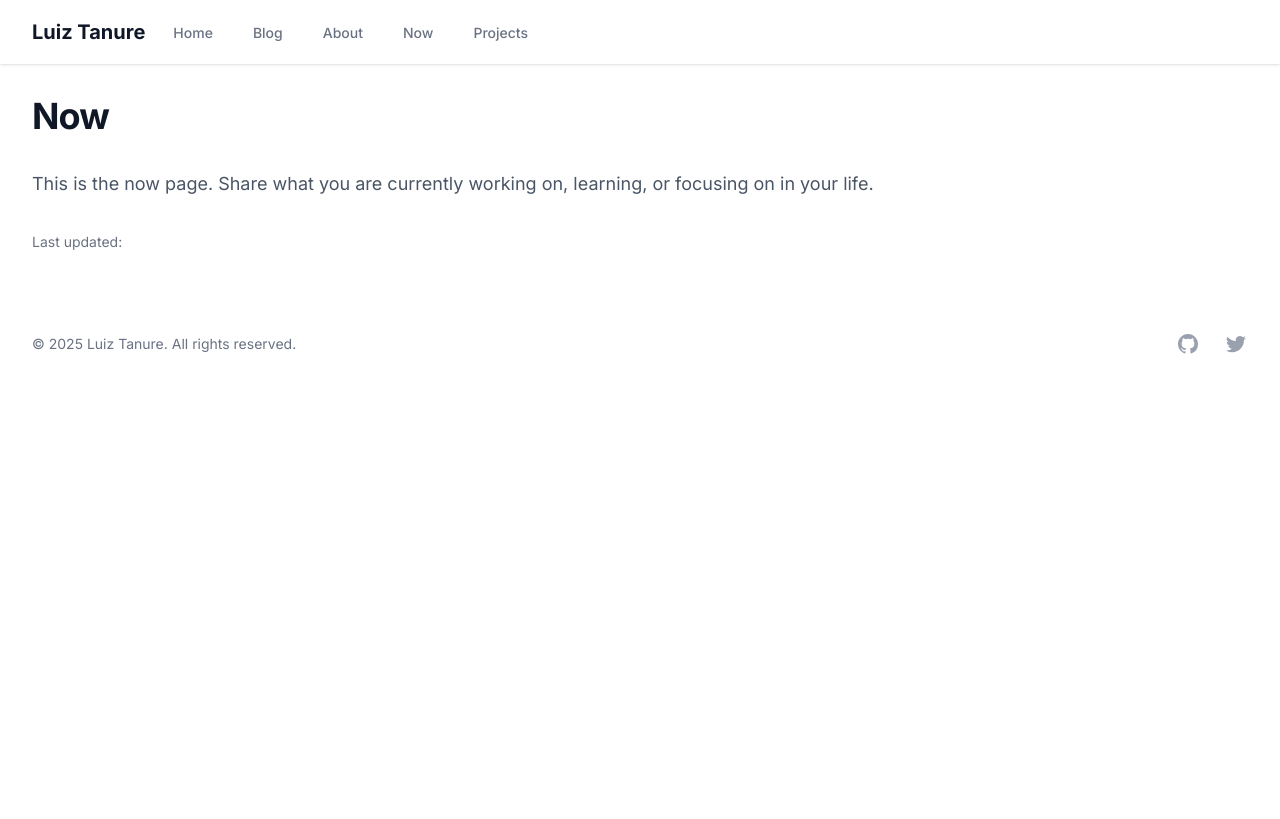
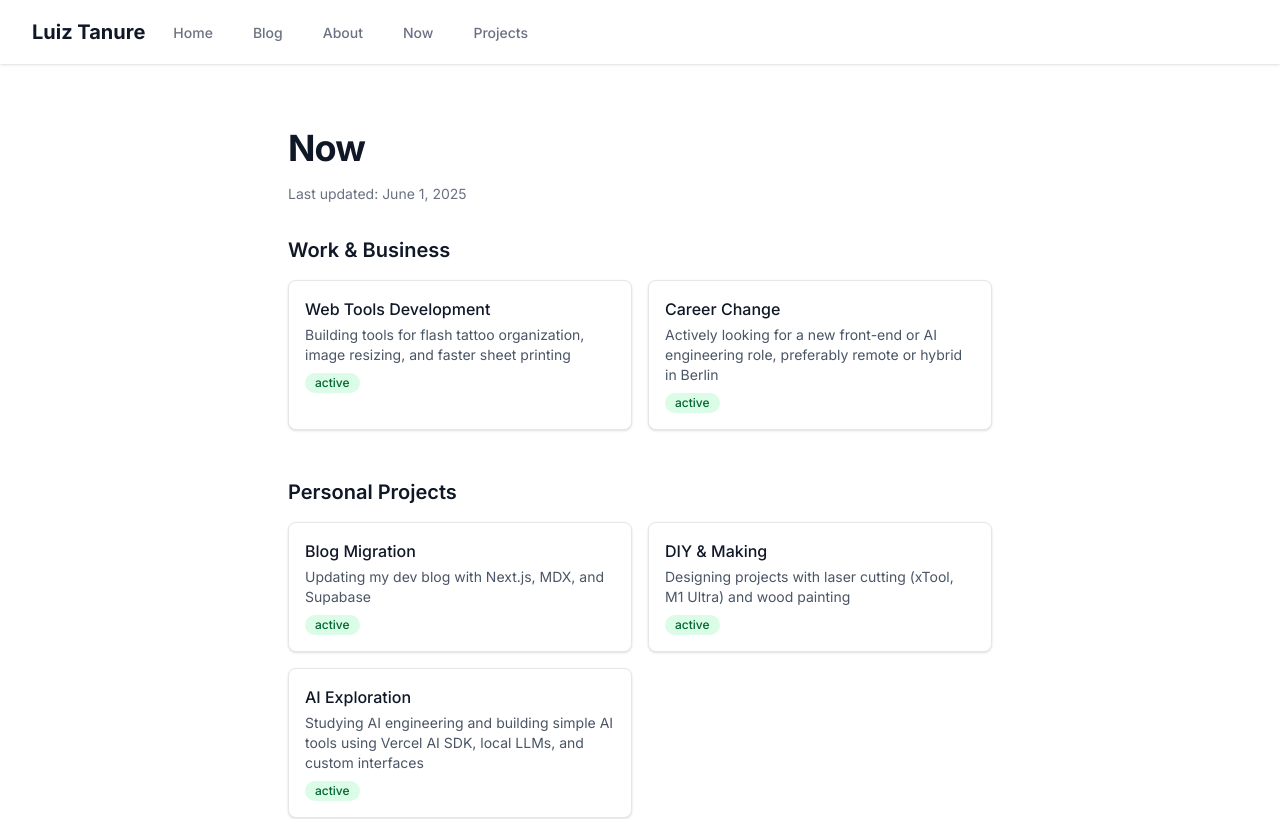
Before and after one commit to letanure/letanure, a Next.js app in the folder blog/: page /now in a window 1280 px wide. Shown: the top 819 px of the page. Built offline with nearby package versions, Linux system fonts and the light colour scheme.

Commit message:
Update blog README with correct repository link, add profile image, and enhance 'Now' page structure with new content categories and improved layout. Refactor 'About' and 'Now' JSON content for better clarity and detail.

```diff
--- a/blog/src/app/layout.tsx
+++ b/blog/src/app/layout.tsx
@@ -86,7 +86,7 @@ export default function RootLayout({
 							</p>
 							<div className="flex space-x-6">
 								<a
-									href="https://github.com/yourusername"
+									href="https://github.com/letanure"
 									target="_blank"
 									rel="noopener noreferrer"
 									className="text-gray-400 hover:text-gray-500 dark:hover:text-gray-300"
@@ -107,7 +107,7 @@ export default function RootLayout({
 									</svg>
 								</a>
 								<a
-									href="https://twitter.com/yourusername"
+									href="https://twitter.com/tanure"
 									target="_blank"
 									rel="noopener noreferrer"
 									className="text-gray-400 hover:text-gray-500 dark:hover:text-gray-300"
--- a/blog/src/app/now/page.tsx
+++ b/blog/src/app/now/page.tsx
@@ -1,104 +1,76 @@
 import type { Metadata } from "next";
-import fs from "node:fs/promises";
-import path from "node:path";
 import { generateMetadata as generateSiteMetadata } from "@/app/metadata";
-import { getTranslation } from "@/i18n";
-import type { NowContent } from "@/types/content";
 import { generateWebPageSchema } from "@/utils/schema";
 import { siteConfig } from "@/config/site";
-
-const t = getTranslation();
+import { readFile } from "node:fs/promises";
+import { join } from "node:path";
+import { formatDate } from "@/app/blog/utils";
+import type { NowContent, NowCategory } from "@/types/content";
 
 export const metadata: Metadata = generateSiteMetadata({
-	title: t.now.title,
-	description: t.now.description,
+	title: "Now",
+	description: "What I'm currently focused on",
 	path: "/now",
 });
 
-async function getNowContent(locale = "en"): Promise<NowContent> {
-	const filePath = path.join(
-		process.cwd(),
-		`src/content/json/now.${locale}.json`,
-	);
-	const data = await fs.readFile(filePath, "utf8");
-	const content = JSON.parse(data);
-
-	// Validate the content structure
-	if (!content || typeof content !== "object") {
-		throw new Error("Invalid now content: content must be an object");
-	}
-
-	if (!content.title || typeof content.title !== "string") {
-		throw new Error("Invalid now content: title must be a string");
-	}
-
-	if (!content.body || typeof content.body !== "string") {
-		throw new Error("Invalid now content: body must be a string");
-	}
-
-	return content as NowContent;
+async function getNowContent(): Promise<NowContent> {
+	const filePath = join(process.cwd(), "src", "content", "json", "now.en.json");
+	const content = await readFile(filePath, "utf-8");
+	return JSON.parse(content);
 }
 
 export default async function NowPage() {
-	try {
 	const content = await getNowContent();
-		const nowUrl = `${siteConfig.url}/now`;
+	const { categories, lastUpdated } = content;
+
 	const schema = generateWebPageSchema({
-			title: content.title,
-			description: t.now.description,
-			url: nowUrl,
+		title: "Now",
+		description: "What I'm currently focused on",
+		url: `${siteConfig.url}/now`,
 	});
 
 	return (
-			<>
+		<article className="mx-auto max-w-3xl px-4 py-8 sm:px-6 lg:px-8">
 			<script
 				type="application/ld+json"
-					suppressHydrationWarning
-					{...{ __html: JSON.stringify(schema) }}
+				dangerouslySetInnerHTML={{ __html: JSON.stringify(schema) }}
 			/>
-				<article
-					className="prose prose-gray dark:prose-invert max-w-none"
-					aria-labelledby="now-title"
+			<header className="mb-8">
+				<h1 className="text-3xl font-bold tracking-tight text-gray-900 sm:text-4xl">
+					Now
+				</h1>
+				<p className="mt-4 text-sm text-gray-500">
+					Last updated: {formatDate(lastUpdated)}
+				</p>
+			</header>
+
+			<div className="space-y-12">
+				{categories.map((category: NowCategory) => (
+					<section key={category.name} className="space-y-4">
+						<h2 className="text-xl font-semibold text-gray-900">
+							{category.name}
+						</h2>
+						<div className="grid gap-4 sm:grid-cols-2">
+							{category.items.map((item) => (
+								<div
+									key={item.title}
+									className="rounded-lg border border-gray-200 bg-white p-4 shadow-sm transition-shadow hover:shadow-md"
 								>
-					<h1
-						id="now-title"
-						className="text-3xl font-bold tracking-tight text-gray-900 dark:text-white sm:text-4xl"
-					>
-						{content.title}
-					</h1>
-					<div
-						className="mt-6 text-lg leading-8 text-gray-600 dark:text-gray-300"
-						aria-label={t.a11y.postContent}
-					>
-						{content.body}
+									<h3 className="font-medium text-gray-900">{item.title}</h3>
+									<p className="mt-1 text-sm text-gray-600">
+										{item.description}
+									</p>
+									{item.status && (
+										<span className="mt-2 inline-flex items-center rounded-full bg-green-100 px-2.5 py-0.5 text-xs font-medium text-green-800">
+											{item.status}
+										</span>
+									)}
 								</div>
-					<div className="mt-8 text-sm text-gray-500 dark:text-gray-400">
-						Last updated: {content.lastUpdated}
+							))}
 						</div>
-				</article>
-			</>
-		);
-	} catch (error) {
-		console.error("Error loading now content:", error);
-		return (
-			<article
-				className="prose prose-gray dark:prose-invert max-w-none"
-				aria-labelledby="error-title"
-			>
-				<h1
-					id="error-title"
-					className="text-3xl font-bold tracking-tight text-gray-900 dark:text-white sm:text-4xl"
-				>
-					{t.now.title}
-				</h1>
-				<div
-					className="mt-6 text-lg leading-8 text-gray-600 dark:text-gray-300"
-					role="alert"
-					aria-label={t.a11y.errorMessage}
-				>
-					{t.errors.loadingNow}
+					</section>
+				))}
 			</div>
 		</article>
 	);
 }
-}
--- a/blog/src/content/json/about.en.json
+++ b/blog/src/content/json/about.en.json
@@ -2,7 +2,7 @@
 	"title": "About Me",
 	"subtitle": "Frontend Developer & Tech Enthusiast",
 	"hero": {
-		"image": "/images/profile.jpg",
+		"image": "/Luiz-tanure.jpeg",
 		"alt": "Profile picture",
 		"brief": "I'm a passionate frontend developer with over 20 years of experience in building modern web applications. I love creating beautiful, accessible, and performant user interfaces that make a difference."
 	},
@@ -12,77 +12,165 @@
 				"name": "Frontend",
 				"items": [
 					"React",
+					"TypeScript",
 					"Next.js",
-					"TypeScript",
 					"Tailwind CSS",
 					"HTML5",
-					"CSS3"
+					"CSS3",
+					"Vitest",
+					"Micro-Frontends ",
+					"Vercel AI SDK"
 				]
 			},
 			{
 				"name": "Backend",
-				"items": ["Node.js", "Express", "PostgreSQL", "MongoDB", "GraphQL"]
+				"items": [
+					"Node.js",
+					"Express",
+					"PostgreSQL",
+					"MongoDB",
+					"GraphQL",
+					"Supabase",
+					"Prisma",
+					"Cloudinary",
+					"Serverless Architectures"
+				]
 			},
 			{
 				"name": "Tools & Others",
-				"items": ["Git", "Docker", "AWS", "Jest", "Cypress", "Figma"]
+				"items": [
+					"Git",
+					"Docker",
+					"AWS",
+					"Vercel",
+					"Jest",
+					"Cypress",
+					"Figma",
+					"Biome",
+					"Markdown",
+					"Playwright"
+				]
 			}
 		]
 	},
 	"experience": [
 		{
 			"title": "Senior Frontend Developer",
-			"company": "Tech Company",
-			"period": "2020 - Present",
-			"description": "Leading frontend development for enterprise applications, mentoring junior developers, and implementing best practices."
+			"company": "OLX",
+			"period": "Dec 2021 - Present",
+			"description": "Maintaining and enhancing the legacy checkout platform using React PWA and federated modules (React + Svelte). Contributed to the migration to a modern platform using module federation. Led GDPR compliance and cookie management efforts, promoted coding best practices, and implemented accessibility standards (EN 301 549, WCAG 2.0)."
 		},
 		{
 			"title": "Frontend Developer",
-			"company": "Digital Agency",
-			"period": "2015 - 2020",
-			"description": "Developed responsive web applications and collaborated with designers to create engaging user experiences."
+			"company": "SumUp",
+			"period": "Oct 2020 - Dec 2021",
+			"description": "Worked on the Core Platform team improving architecture and developer experience. Led the transition to micro frontends and optimized development workflows for better DX."
 		},
 		{
-			"title": "Web Developer",
-			"company": "Startup",
-			"period": "2010 - 2015",
-			"description": "Built and maintained various web applications using modern technologies and frameworks."
+			"title": "Full Stack Engineer",
+			"company": "GetYourGuide",
+			"period": "Nov 2019 - Oct 2020",
+			"description": "Led migration of the product page from legacy stack to Vue.js with SSR and Kafka-powered A/B testing. Designed APIs and ensured feature stability during the transition."
+		},
+		{
+			"title": "Full-Stack Developer",
+			"company": "crvsh",
+			"period": "Aug 2018 - Oct 2019",
+			"description": "Defined stack, architecture, coding standards and led the frontend team. Delivered platforms like Vodafone IoT and auction testing tools."
+		},
+		{
+			"title": "Front End Tech Leader",
+			"company": "URBANARA",
+			"period": "Jun 2016 - Jul 2018",
+			"description": "Built the Vue.js storefront, defined frontend architecture, coding practices, internal tools, and maintained legacy PHP systems."
+		},
+		{
+			"title": "Senior Frontend Developer",
+			"company": "Klickrent",
+			"period": "Aug 2015 - Aug 2016",
+			"description": "Built the first Angular storefront, trained the team, introduced development and performance best practices."
+		},
+		{
+			"title": "Front End Tech Leader",
+			"company": "ClickBus",
+			"period": "Aug 2013 - May 2015",
+			"description": "Led architecture, hiring, coaching, and delivery of features. Worked closely with PMs and stakeholders."
+		},
+		{
+			"title": "Senior Frontend Developer",
+			"company": "Locaweb",
+			"period": "Jul 2012 - Aug 2014",
+			"description": "Created style guides and open-source UI libraries. Focused on performance and modern web best practices."
+		},
+		{
+			"title": "Senior Frontend Developer",
+			"company": "Vorttex",
+			"period": "Nov 2011 - May 2013",
+			"description": "Defined stack and rules, built internal tools and hot-sites for enterprise clients."
+		},
+		{
+			"title": "Senior Frontend Developer",
+			"company": "Codeminer42",
+			"period": "Mar 2012 - Dec 2012",
+			"description": "Developed MVPs for multiple startups using Backbone, jQuery, and Ruby on Rails."
+		},
+		{
+			"title": "Frontend Lead",
+			"company": "Rede Bandeirantes de Televisão",
+			"period": "Mar 2010 - Feb 2012",
+			"description": "Architected and implemented the new portal, CMS, and campaign hot-sites."
+		},
+		{
+			"title": "Senior Frontend Developer",
+			"company": "Inter.net Brasil",
+			"period": "Oct 2010 - Apr 2011",
+			"description": "Designed architecture and developed CMSs, e-commerce, Facebook apps, and web games."
 		}
 	],
 	"interests": [
 		{
-			"title": "Open Source",
-			"description": "Contributing to open-source projects and sharing knowledge with the community.",
+			"title": "Open Source & Community",
+			"description": "Building and sharing tools, contributing to the frontend ecosystem, and supporting developer communities.",
 			"icon": "code"
 		},
 		{
-			"title": "Photography",
-			"description": "Capturing moments and exploring different photography techniques.",
-			"icon": "camera"
+			"title": "Design & Aesthetics",
+			"description": "Exploring clean, accessible design systems and blending technology with visual arts, from tattoo flash to Art Nouveau interfaces.",
+			"icon": "palette"
 		},
 		{
-			"title": "Hiking",
-			"description": "Exploring nature trails and enjoying outdoor activities.",
-			"icon": "mountain"
+			"title": "DIY Projects",
+			"description": "Creating tools, furniture, and decorations using laser cutters and woodworking. Passionate about functional aesthetics.",
+			"icon": "tool"
+		},
+		{
+			"title": "Language & Culture",
+			"description": "Learning German and engaging in cross-cultural experiences across Brazil, Germany, and Italy.",
+			"icon": "language"
+		},
+		{
+			"title": "Human-Centered Tech",
+			"description": "Interested in AI, productivity, and building digital tools that solve real human problems, especially in creative industries.",
+			"icon": "lightbulb"
 		}
 	],
 	"contact": {
-		"email": "your.email@example.com",
-		"location": "City, Country",
+		"email": "letanure+blog@gmail.com",
+		"location": "Berlin, Germany",
 		"social": [
 			{
 				"name": "GitHub",
-				"url": "https://github.com/yourusername",
+				"url": "https://github.com/letanure",
 				"icon": "github"
 			},
 			{
 				"name": "LinkedIn",
-				"url": "https://linkedin.com/in/yourusername",
+				"url": "https://linkedin.com/in/letanure",
 				"icon": "linkedin"
 			},
 			{
 				"name": "Twitter",
-				"url": "https://twitter.com/yourusername",
+				"url": "https://twitter.com/tanure",
 				"icon": "twitter"
 			}
 		]
--- a/blog/src/content/json/now.en.json
+++ b/blog/src/content/json/now.en.json
@@ -1,4 +1,67 @@
 {
 	"title": "Now",
-	"body": "This is the now page. Share what you are currently working on, learning, or focusing on in your life."
+	"description": "What I'm currently focused on",
+	"lastUpdated": "2025-06-01",
+	"categories": [
+		{
+			"name": "Work & Business",
+			"items": [
+				{
+					"title": "Web Tools Development",
+					"description": "Building tools for flash tattoo organization, image resizing, and faster sheet printing",
+					"status": "active"
+				},
+				{
+					"title": "Career Change",
+					"description": "Actively looking for a new front-end or AI engineering role, preferably remote or hybrid in Berlin",
+					"status": "active"
+				}
+			]
+		},
+		{
+			"name": "Personal Projects",
+			"items": [
+				{
+					"title": "Blog Migration",
+					"description": "Updating my dev blog with Next.js, MDX, and Supabase",
+					"status": "active"
+				},
+				{
+					"title": "DIY & Making",
+					"description": "Designing projects with laser cutting (xTool, M1 Ultra) and wood painting",
+					"status": "active"
+				},
+				{
+					"title": "AI Exploration",
+					"description": "Studying AI engineering and building simple AI tools using Vercel AI SDK, local LLMs, and custom interfaces",
+					"status": "active"
+				}
+			]
+		},
+		{
+			"name": "Learning & Growth",
+			"items": [
+				{
+					"title": "German Language",
+					"description": "Learning more about local life in Germany and improving my German (A2)",
+					"status": "active"
+				},
+				{
+					"title": "Art Studies",
+					"description": "Studying 3D toy-like art, Art Nouveau, and folk design for creative output",
+					"status": "active"
+				}
+			]
+		},
+		{
+			"name": "Personal Development",
+			"items": [
+				{
+					"title": "Focus & Productivity",
+					"description": "Practicing daily focus with better tools, planning and organizing my time",
+					"status": "active"
+				}
+			]
+		}
+	]
 }
```
Also changed, not shown: blog/src/types/content.ts (+15 -1 lines), blog/public/luiz-tanure.jpeg (added), 1 other file (tests, documents, lock files or other folders). Lines whose indentation alone changed are shown as unchanged.
